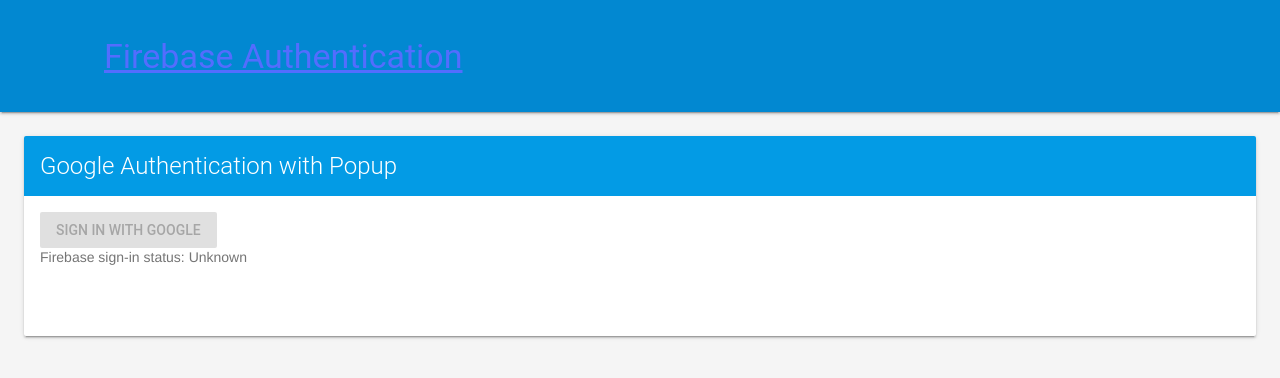
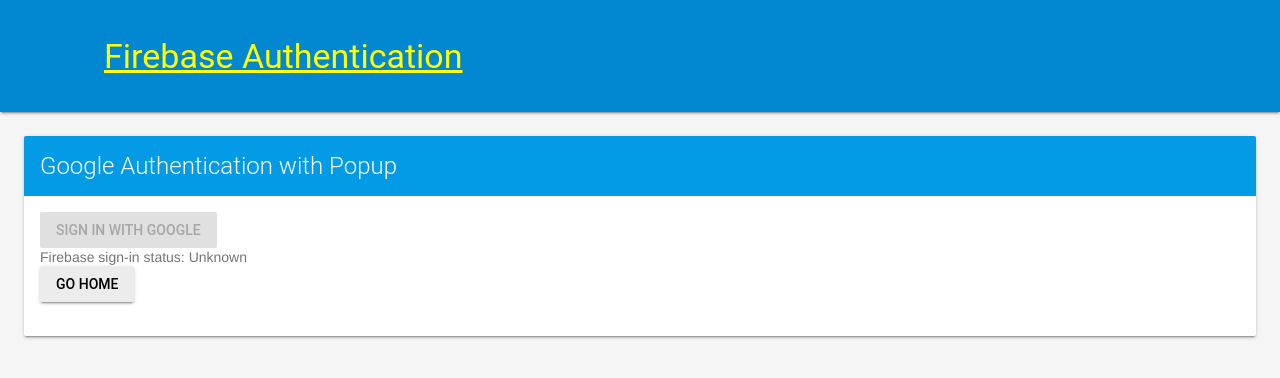
Before and after one commit to slothgamez/fireplex.github.io, a Jekyll site: the page firebase/login/index.html, which Jekyll copies as it is, in a window 1280 px wide. Shown: the top 378 px of the page. Built offline with Jekyll 4.4.1, drawn with Linux system fonts in a browser that asks for light colours; nearby versions of some CDN libraries; comment, search, counter and statistics services are not loaded.

Commit message:
Update index.html

```diff
--- a/firebase/login/index.html
+++ b/firebase/login/index.html
@@ -18,7 +18,7 @@ limitations under the License.
   <title>Google Authentication with Popup</title>
 
   <!-- Material Design Theming -->
-  <link rel="stylesheet" href="https://code.getmdl.io/1.1.3/material.orange-indigo.min.css">
+  <link rel="stylesheet" href="https://code.getmdl.io/1.1.3/material.cyan-yellow.min.css">
   <link rel="stylesheet" href="https://fonts.googleapis.com/icon?family=Material+Icons">
   <script defer src="https://code.getmdl.io/1.1.3/material.min.js"></script>
 
@@ -151,7 +151,13 @@ limitations under the License.
       });
       // [END authstatelistener]
       document.getElementById('quickstart-sign-in').addEventListener('click', toggleSignIn, false);
+      document.getElementById('home-button').addEventListener('click', goHome, false);
     }
+
+    function goHome() {
+      window.location.href = "http://fireplex.github.io";
+    }
+
     window.onload = function() {
       initApp();
     };
@@ -186,15 +192,7 @@ limitations under the License.
           <!-- Container where we'll display the user details -->
           <div class="quickstart-user-details-container">
             Firebase sign-in status: <span id="quickstart-sign-in-status">Unknown</span>
-            <!--<div>Firebase auth <code>currentUser</code> object value:</div>
-            <pre><code id="quickstart-account-details">null</code></pre>
-            <div>Google OAuth Access Token:</div>
-            <pre><code id="quickstart-oauthtoken">null</code></pre>-->
           </div>
-        <!--</div>
-      </div>
-    </div>
-  </main>
-</div>
-</body>-->
+          <button class="mdl-button mdl-js-button mdl-button--raised" id="home-button">Go home</button>
+</body>
 </html>
```
